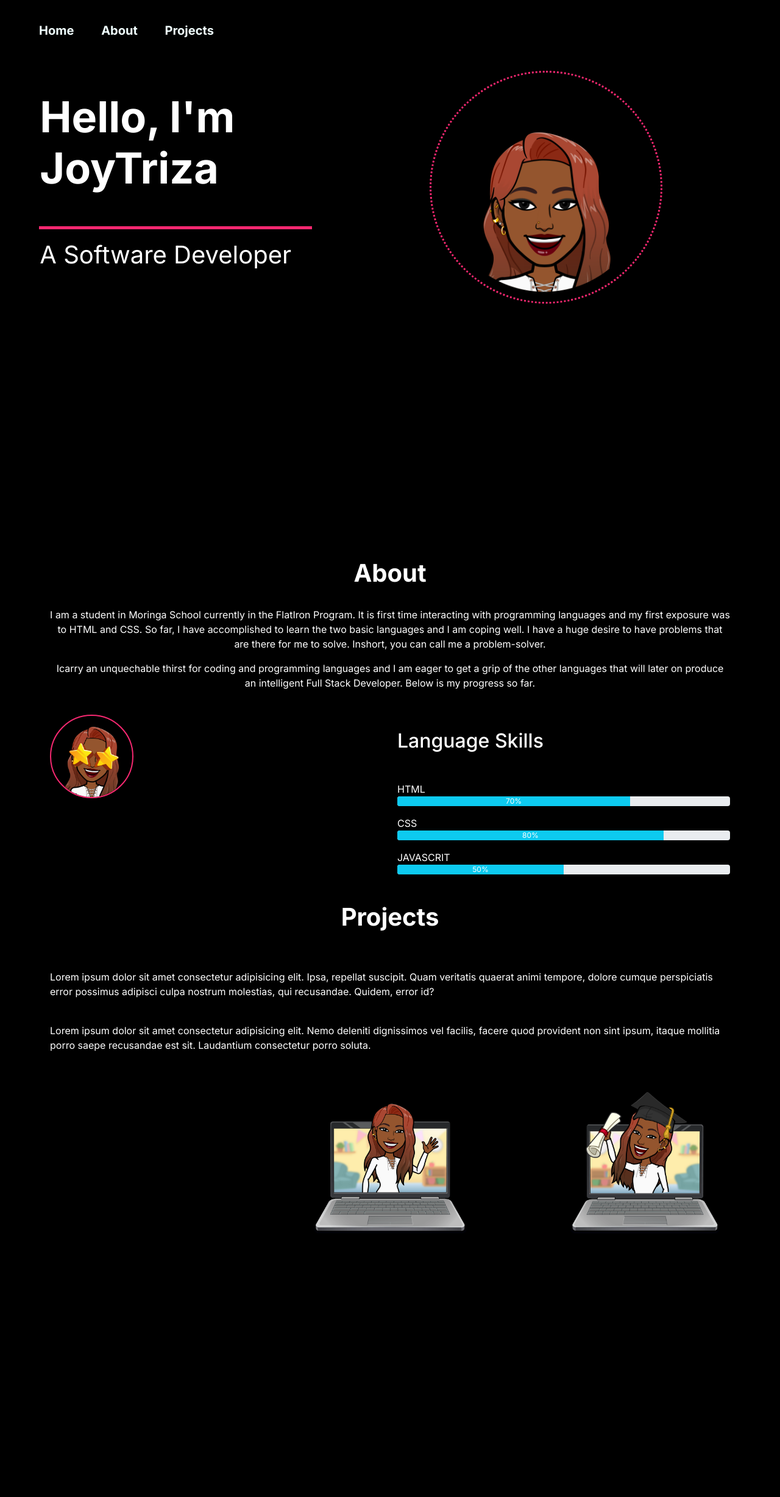
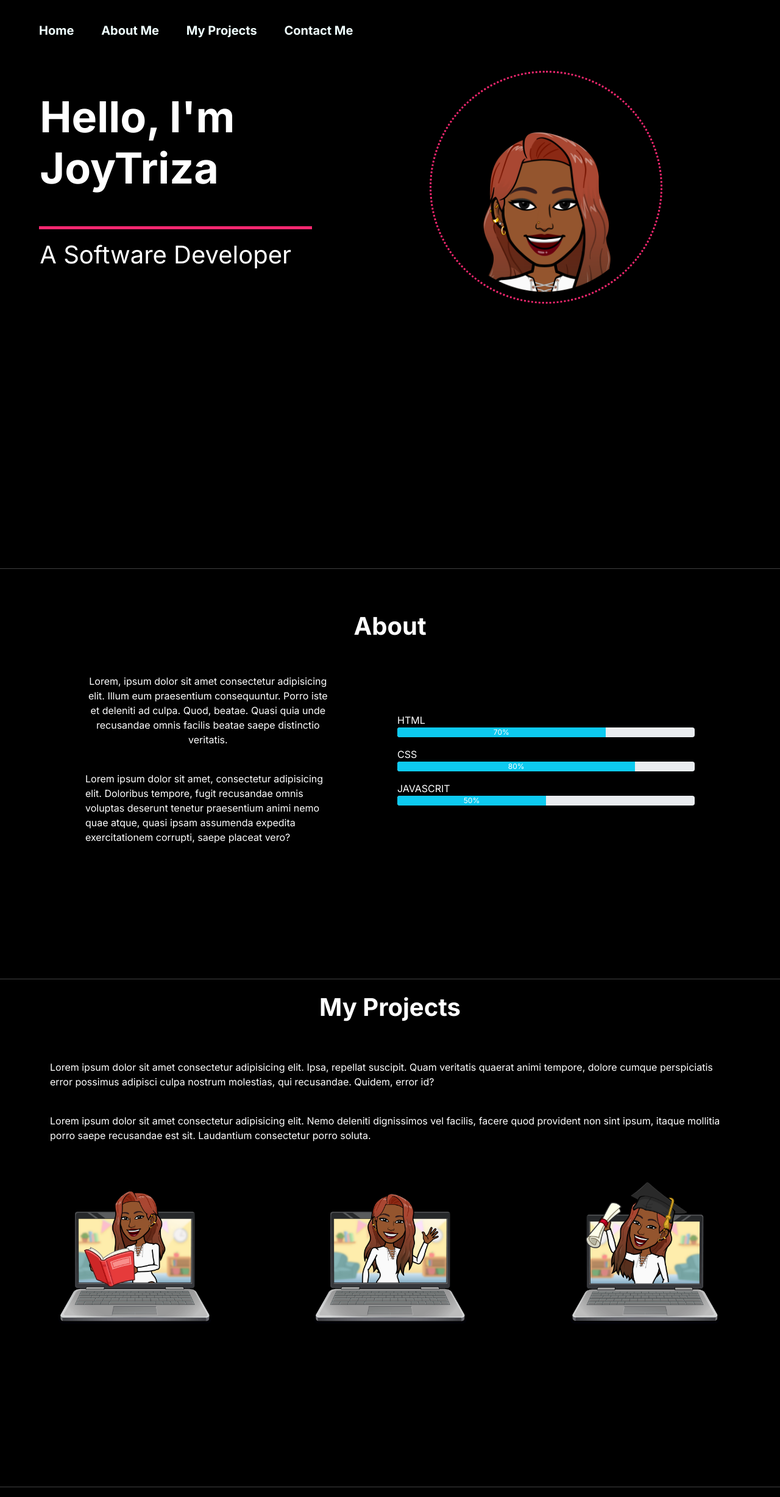
Before and after one commit to JoyTriza/Portfolio, a plain HTML site: page index.html in a window 1280 px wide. Shown: the whole page at 61% size. Before the commit the page ends 2037 px from the top, so only its background shows below. Drawn offline with nearby package versions, Linux system fonts and the light colour scheme.

Commit message:
ft delete and edit some features

```diff
--- a/index.html
+++ b/index.html
@@ -11,17 +11,18 @@
     <link rel="stylesheet" href="style.css">
 </head>
 <body>
+    <nav>
         <div class="container-fluid">
         <div class="navbar">
             <ul>
-                <li><a href="#Home" ></a>Home</a></li>
-                <li><a href="#About"></a>About</a></li>
-                <li><a href="#Projects"></a>Projects</a>
-
-
+                <li><a href="#Home"></a>Home</a></li>
+                <li><a href="#About"></a>About Me</a></li>
+                <li><a href="#Projects"></a> My Projects</a></li>
+                <li><a href="#Contacts"></a>Contact Me</li>
             </ul>
         </div>
     </div>
+    </nav>
 
     <div class="container-fluid facts">
         <div class="row justify-content-around align-items-center" >
@@ -34,27 +35,26 @@
                 </div>
             </div>
             <div class="col-lg-5">
-                <img class="w-75 image col-lg-6 align-items-center" src="images/sticker.png" alt="">
+                <img class="w-75 image align-items-center" src="images/sticker.png" alt="avatar">
             </div>
         </div>
     </div>
+    <hr>
 
 
-    <div class="container">
-        <div class="jumbotron">
-            <div class="h-auto display-7 text-center">
-                <h2 class="fs-1 fw-bold">About</h2>
+    <div class="container-fluid page2">
+        <div class="row align-items-center">
+                <div class="section">
+                    <p class="fs-1 fw-bold text-center my-5 ">About</p>
+                </div>
                 <br>
-                <p class="text ">I am a student in Moringa School currently in the FlatIron Program. It is first time interacting with programming languages and my first exposure was to HTML and CSS. So  far, I have accomplished to learn the two basic languages and I am coping well. I have a huge desire to have problems that are there for me to solve. Inshort, you can call me a problem-solver.</p>
-                <p>Icarry an unquechable thirst for coding and programming languages and I am eager to get a grip of the other languages that will later on produce an intelligent Full Stack Developer. Below is my progress so far.</p>
+                <div class="col-lg-5 flex-column">
+                    <p class="about text-center">Lorem, ipsum dolor sit amet consectetur adipisicing elit. Illum eum praesentium consequuntur. Porro iste et deleniti ad culpa. Quod, beatae. Quasi quia unde recusandae omnis facilis beatae saepe distinctio veritatis.</p>
                     <br>
+                    <p>Lorem ipsum dolor sit amet, consectetur adipisicing elit. Doloribus tempore, fugit recusandae omnis voluptas deserunt tenetur praesentium animi nemo quae atque, quasi ipsam assumenda expedita exercitationem corrupti, saepe placeat vero?</p>
+
                 </div>
-            <div class="row">
-                <div class="col lg-6">
-                    <img class="w-25 col-lg-6 items image2" src="./images/star eyes.png" alt=""></div>
                 <div class="col-lg-6">
-                        <h2 class="dispaly-6 my-4">Language Skills</h2>
-                        <br>
                     <div class="mb-3">
                             <label>HTML</label>
                             <div class="progress">
@@ -75,19 +75,19 @@
                                 <div class="progress-bar bg-info" style="width: 50%;" role="progressbar" aria-valuenow="100%" aria-valuemin="0" aria-valuemax="">50%</div>
                                 </div>
                         </div>
+                </div>
+
 
         </div>
     </div>
-        </div>
-    </div>
+    <hr>
+
+    <div class="container fluid facts ">
+        <p class="fs-1 fw-bold my-3 text-center">
+            My Projects
+        </p>
         <br>
-    <div class="container fluid">
-        <p class="fs-1 text-center fw-bold">
-            Projects
-        </p>
-        <div class="col-lg-6">
-            <img src="" alt="">
-        </div>
+
         <p class="projects">
             <p>Lorem ipsum dolor sit amet consectetur adipisicing elit. Ipsa, repellat suscipit. Quam veritatis quaerat animi tempore, dolore cumque perspiciatis error possimus adipisci culpa nostrum molestias, qui recusandae. Quidem, error id?</p>
             <br>
@@ -99,7 +99,7 @@
 
                 <div class="col-lg-3 position-relative">
                     <div>
-                        <img class="w-100" src="./images/laptop reading.pnggit add .\" alt="">
+                        <img class="w-100" src="./images/laptop reading.png" alt="">
                     </div>
                     <div class="position-absolute link1">
                         <a href="https://github.com/JoyTriza/AKAN-.git">
@@ -136,6 +136,13 @@
         </div>
 
     </div>
+    <hr>
+
+
+
+
+
+
 
     <script ></script>
 </body>
@@ -145,59 +152,78 @@
 
 
 
+<!--
 
+<div class="container">
+        <div class="jumbotron">
+            <div class="col-lg-5">
+                <h2 class="fs-1 fw-bold my-5 text text-center" id="About">About</h2>
+                <br>
+                <p class="text">I am a student in Moringa School currently in the FlatIron Program. It is first time interacting with programming languages and my first exposure was to HTML and CSS. So  far, I have accomplished to learn the two basic languages and I am coping well. I have a huge desire to have problems that are there for me to solve. Inshort, you can call me a problem-solver.</p>
+                <p>I carry an unquechable thirst for coding and programming languages and I am eager to get a grip of the other languages that will later on produce an intelligent Full Stack Developer. Below is my progress so far.</p>
+                <br>
+            </div>
+            <div class="row">
+                <div class="col lg-6">
+                    <div class="col-lg-6">
+                        <h2 class="">Language Skills</h2>
+                        <br>
+                        <div class="mb-3">
+                            <label>HTML</label>
+                            <div class="progress">
+                                <div class="progress-bar bg-info" style="width: 70%;" role="progressbar" aria-valuenow="100%" aria-valuemin="0" aria-valuemax="">70%</div>
+                                </div>
+                        </div>
 
+                             <div class="mb-3">
+                            <label>CSS</label>
+                            <div class="progress">
+                                <div class="progress-bar bg-info" style="width: 80%;" role="progressbar" aria-valuenow="100%" aria-valuemin="0" aria-valuemax="">80%</div>
+                                </div>
+                        </div>
 
-<!-- <div class="container-fluid about my-5">
-    <p class="text-center fs-1 fw-bold my-5 " id="aboutme">
-    About Me
-  </p>
-  <div class="row">
-      <div class="col-lg-6">
+                                  <div class="mb-3">
+                            <label>JAVASCRIT</label>
+                            <div class="progress">
+                                <div class="progress-bar bg-info" style="width: 50%;" role="progressbar" aria-valuenow="100%" aria-valuemin="0" aria-valuemax="">50%</div>
+                                </div>
+                        </div>
 
                     </div>
-      <div class="col-lg-6">
-          <p class="me">
-              Lorem ipsum dolor sit amet consectetur adipisicing elit. Repudiandae numquam repellat a quos, fugiat deserunt quibusdam officia architecto consequatur! Numquam, itaque rerum eum iusto non maxime possimus nam harum deleniti.</p>
-              <br>
-              <p> ipsum dolor sit amet consectetur adipisicing elit. Sed libero ad at nostrum incidunt quibusdam esse fugiat, optio doloribus doloremque unde molestias, dicta dolorum error quas earum deserunt, nobis laudantium?</p>
-              <br>
-              Lorem ipsum dolor, sit amet consectetur adipisicing elit. Magni nemo dolor rem laboriosam quae error itaque aliquam vitae exercitationem, enim eligendi neque fugiat aperiam. Assumenda corrupti iste quo adipisci fuga?
-            </p>
             </div>
         </div>
     </div> -->
 
 
+     <!-- <div class="container facts">
+            <form>
+                <h2 class="text-center mt-3 fs-1">Contact Me</h2>
+                <br>
+                <div class="form">
+                <div class="mb-3 mt-3 tj">
+                    <input type="text" placeholder="Name" required>
+                </div>
+                <div class="mb-3 mt-3 tj">
+                    <input type="email" placeholder="Email" required>
+                </div>
+                <div class="mb-3 mt-3 tj">
+                    <input type="subject" placeholder="Subject" required>
 
+                </div>
+                <textarea placeholder="Message" cols="30" rows="10"></textarea>
+                <button class="kare mt-3" type="submit">SEND</button>
+               </div>
 
+            </form>
+            <br>
+            <br>
+            <br>
 
-
-
-
-
-<a href=""></a>
-
-
-
-
-
-
-
-
-
-
-
-
-
-
-
-
- <!-- <div>
-            <button type="button"><span></span>
-             </button>
-            <button type="button"><span></span></button>
+            <div class="socials row-cols-7 text-center fs-3">
+            <ion-icon name="logo-whatsapp"></ion-icon>
+            <ion-icon name="logo-instagram"></ion-icon>
+            <ion-icon name="logo-linkedin"></ion-icon>
+            <ion-icon name="logo-github"></ion-icon>
+            <ion-icon name="logo-twitter"></ion-icon>
+        </div>
         </div> -->
-
-
-        <a href="></a>
--- a/style.css
+++ b/style.css
@@ -3,7 +3,6 @@
     margin: 0;
     padding: 0;
     box-sizing: border-box;
-
 }
 body {
     background-color: #000;
@@ -49,7 +48,7 @@ body {
 }
 
 .navbar ul li:hover::after {
-    width: 100%;
+    width:100%;
 }
 .image {
     border: 3px dotted #F52870;
@@ -59,6 +58,10 @@ body {
 .facts {
     height: 100vh;
     width: 100vw;
+}
+.page2 {
+    width: 80vw;
+    height: 80vh;
 }
 h1 {
     font-size: 70px;
@@ -81,10 +84,8 @@ h1 {
     border: 2px solid #F52870;
     border-radius: 50%;
     align-items: center;
+}
 
-
-
-}
 .me {
     display: flex;
     flex-direction: column;
@@ -141,38 +142,12 @@ h1 {
 .link3:hover {
     opacity: 1;
 }
-/* button {
-    width: 200px;
-    padding: 15px 0;
-    text-align: center;
-    margin: 20px 10px;
-    border-radius: 25px;
-    font-weight: bold;
-    border: 2px solid #009688;
-    background: transparent;
-    color: #fff;
-    cursor: pointer;
-    position: relative;
-    overflow: hidden;
-} */
-
-/* span {
-    background: #009688;
-    height: 100%;
-    width: 0;
-    border-radius: 25px;
-    position: absolute;
-    left: 0;
-    bottom: 0;
-    z-index: -1;
-    transition: 0.5s;
-} */
-
-/* button:hover span {
-    width: 100%;
-
+.form {
+    display: flex;
+    flex-direction: column;
+    justify-content: center;
+    align-items: center;
 }
-
-button:hover span {
-    border: none;
-} */
+footer {
+    background-color: aqua;
+}
```
Also changed, not shown: images/pexels-mo-9063025.jpg (added). Lines whose indentation alone changed are shown as unchanged.
